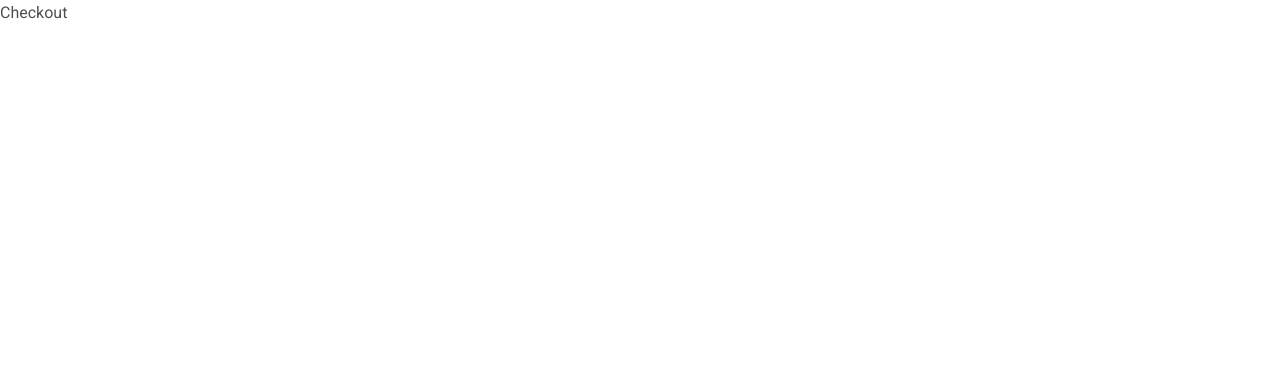
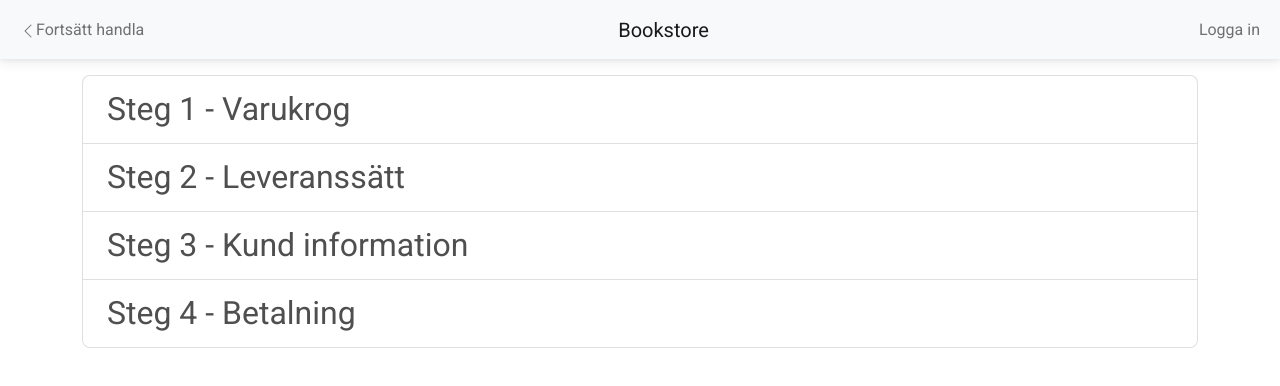
Before and after one commit to sergejsvoronins/bookstoreClient, a React (Vite) app: page /check-out in a window 1280 px wide. Shown: the top 386 px of the page. Built offline with nearby package versions, Linux system fonts and the light colour scheme.

Commit message:
KAN-20 checkout route is done. items -displyed

```diff
--- a/src/components/SearchResult.tsx
+++ b/src/components/SearchResult.tsx
@@ -4,27 +4,27 @@
 import { AxiosError } from "axios";
 import { BooksOverview } from "./booksoverview/BooksOverview";
 import { Col, Row } from "react-bootstrap";
-import { useLocation } from "react-router-dom";
+import { useLocation, useNavigate } from "react-router-dom";
 
 export function SearchResult() {
   const [searchText, setSearchText] = useState<string | null>(null);
   const [searchBooks, setSearchBooks] = useState<Book[]>([]);
   const [err, setErr] = useState<string | null>(null);
+
   const cartContext = useContext<ICartContext>(CartContext);
   const location = useLocation();
-
+  const navigate = useNavigate();
   useEffect(() => {
     const query = new URLSearchParams(window.location.search);
-    setSearchText(query.get("q"));
+    query.get("q") ? setSearchText(query.get("q")) : navigate("/");
   }, [location.search]);
 
   useEffect(() => {
-    if (searchText) {
+    if (searchText && searchText !== "") {
       const getSearchBooks = async () => {
         try {
           let response = await getSearchResult(searchText);
           setSearchBooks(response);
-          console.log(response);
         } catch (err) {
           if (err instanceof AxiosError) {
             setSearchBooks([]);
--- /dev/null
+++ b/src/components/checkout/CheckOutNav.tsx
@@ -0,0 +1,28 @@
+import { Navbar, Container, Nav } from "react-bootstrap";
+import { ChevronLeft } from "react-bootstrap-icons";
+
+export function CheckOutNav() {
+  return (
+    <Navbar className="bg-body-tertiary">
+      <Container fluid>
+        <Navbar.Collapse
+          id="responsive-navbar-nav"
+          className="justify-content-between"
+        >
+          <Nav>
+            <Nav.Link href="/">
+              <ChevronLeft />
+              Fortsätt handla
+            </Nav.Link>
+          </Nav>
+          <Nav>
+            <Navbar.Brand>Bookstore</Navbar.Brand>
+          </Nav>
+          <Nav>
+            <Nav.Link href="#">Logga in</Nav.Link>
+          </Nav>
+        </Navbar.Collapse>
+      </Container>
+    </Navbar>
+  );
+}
--- a/src/components/main/Main.tsx
+++ b/src/components/main/Main.tsx
@@ -1,10 +1,17 @@
-import { Outlet } from "react-router-dom";
+import { Outlet, useLocation } from "react-router-dom";
 import { Navigation } from "../navigation/Navigation";
 import { useState } from "react";
 import { CartContext, ICart } from "../../context/cartContext";
+import { CheckOutNav } from "../checkout/CheckOutNav";
+
+export interface MainOutletContext {
+  searchText: string;
+  setSearchText: (text: string) => void;
+}
 
 export function Main() {
   const [cart, setCart] = useState<ICart[]>([]);
+  const location = useLocation();
 
   function updateCart(cart: ICart[]) {
     setCart(cart);
@@ -14,7 +21,7 @@
   return (
     <>
       <CartContext.Provider value={{ cart, updateCart }}>
-        <Navigation />
+        {location.pathname !== "/check-out" ? <Navigation /> : <CheckOutNav />}
         <Outlet></Outlet>
       </CartContext.Provider>
     </>
--- a/src/components/navsearch/NavSearch.tsx
+++ b/src/components/navsearch/NavSearch.tsx
@@ -1,15 +1,16 @@
-import { useState } from "react";
+import { useEffect, useState } from "react";
 import { Button, Form } from "react-bootstrap";
 import { useNavigate } from "react-router-dom";
 
 export function NavSearch() {
-  const [searchText, setSearchText] = useState<string | null>(null);
+  const [searchText, setSearchText] = useState("");
   const navigate = useNavigate();
-
+  useEffect(() => {});
   const handleSubmit = (e: React.FormEvent<HTMLFormElement>) => {
-    // e.preventDefault();
+    e.preventDefault();
     navigate(`/search?q=${searchText}`);
   };
+
   return (
     <Form onSubmit={handleSubmit} className="nav-search d-flex w-100">
       <Form.Control
--- a/src/pages/CheckOut.tsx
+++ b/src/pages/CheckOut.tsx
@@ -1,3 +1,80 @@
+import { useContext, useEffect } from "react";
+import { Col, Container, ListGroup, Row, Image, Form } from "react-bootstrap";
+import { CartContext, ICart, ICartContext } from "../context/cartContext";
+
 export function CheckOut() {
-  return <div>Checkout</div>;
+  const cartContext = useContext<ICartContext>(CartContext);
+  useEffect(() => {
+    try {
+      const cartString = localStorage.getItem("cart");
+      if (cartString) {
+        const cartData: ICart[] = JSON.parse(cartString);
+        cartContext.updateCart(cartData);
+      }
+    } catch (error) {
+      console.error("Error fetching cart from local storage:", error);
+    }
+  }, []);
+  return (
+    <Container className="my-3">
+      <ListGroup>
+        <ListGroup.Item action className="fs-2">
+          Steg 1 - Varukrog
+        </ListGroup.Item>
+        {cartContext.cart.map((book) => {
+          return (
+            <Row key={book.item.id} className="justify-content-center my-3">
+              <Col className="d-flex justify-content-center">
+                <section className="w-100">
+                  <article className="d-flex flex-row gap-4">
+                    <div className="w-25 text-end">
+                      <Image className="w-100" src={book.item.imgUrl || ""} />
+                    </div>
+                    <div className="d-flex flex-column">
+                      <p>{book.item.title}</p>
+                      <p>{book.item.author}</p>
+                      <p>{book.item.year}</p>
+                    </div>
+                  </article>
+                  <article className="d-flex flex-row gap-4">
+                    <div className="w-25"></div>
+                    <div className="d-flex">
+                      <Row>
+                        <Form.Label className="fs-2 fw-bolder" column xs={3}>
+                          Antal:
+                        </Form.Label>
+                        <Col xs={3}>
+                          <Form.Control
+                            type="number"
+                            value={book.amount}
+                            onChange={(e) => {
+                              cartContext.updateCart(
+                                cartContext.cart.map((b) =>
+                                  b.item.id === book.item.id
+                                    ? { ...b, amount: +e.target.value }
+                                    : b
+                                )
+                              );
+                            }}
+                          />
+                        </Col>
+                        <Col xs={5} className="text-end fs-2 fw-bolder">
+                          {book.amount * book.item.price} :-
+                        </Col>
+                      </Row>
+                    </div>
+                  </article>
+                </section>
+              </Col>
+            </Row>
+          );
+        })}
+        <ListGroup.Item className="fs-2">Steg 2 - Leveranssätt</ListGroup.Item>
+        <ListGroup.Item className="fs-2">
+          Steg 3 - Kund information
+        </ListGroup.Item>
+        <ListGroup.Item className="fs-2">Steg 4 - Betalning</ListGroup.Item>
+      </ListGroup>
+    </Container>
+  );
 }
```
Also changed, not shown: src/context/cartContext.ts (+4 -4 lines), src/context/searchContext.ts (added, +12 -0 lines), src/router.tsx (+4 -4 lines).
